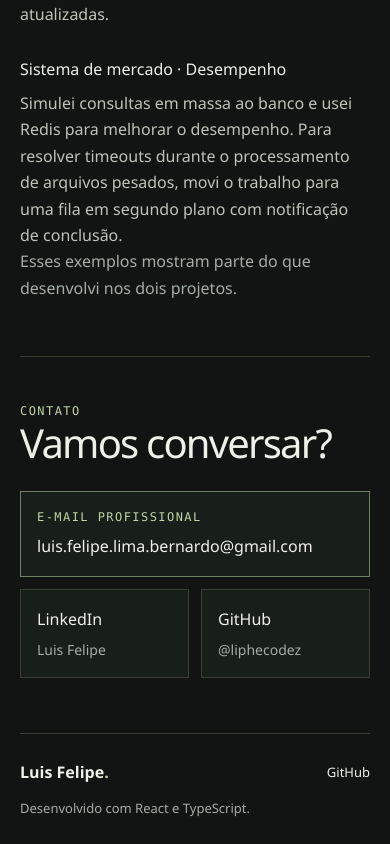
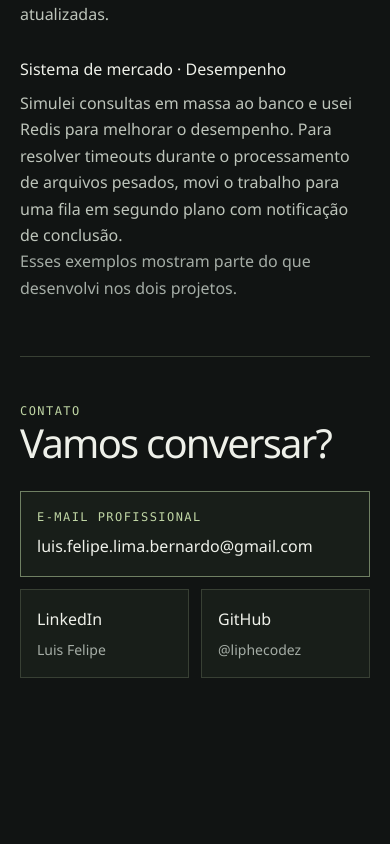
Before and after one commit to liphecodez/liphecodez.github.io, a React (Vite) app: page / in a window 390 px wide. Shown: the part 4806-5650 px from the top of the page. After the commit the page ends 5539 px from the top, so only its background shows below. Built offline with nearby package versions, Linux system fonts and the light colour scheme.

Commit message:
refactor: remove redundant site footer

```diff
--- a/src/App.tsx
+++ b/src/App.tsx
@@ -511,15 +511,6 @@ export default function App() {
           </a>
         </main>
       )}
-      <footer className="site-footer shell">
-        <a className="footer-name" href="/">
-          Luis Felipe<span className="text-accent">.</span>
-        </a>
-        <p>Desenvolvido com React e TypeScript.</p>
-        <a href={github} target="_blank" rel="noreferrer">
-          GitHub
-        </a>
-      </footer>
     </>
   );
 }
--- a/src/styles.css
+++ b/src/styles.css
@@ -603,22 +603,6 @@ h3 {
 .contact-email a {
   border-color: #6f8063;
 }
-.site-footer {
-  border-top: 1px solid #384034;
-  min-height: 100px;
-  display: flex;
-  align-items: center;
-  justify-content: space-between;
-  gap: 25px;
-  font-size: 0.8125rem;
-}
-.site-footer p {
-  color: #a5ada6;
-}
-.footer-name {
-  font-size: 1rem;
-  font-weight: 600;
-}
 .project-page {
   padding-top: 40px;
 }
@@ -957,15 +941,6 @@ h3 {
     grid-template-columns: 1fr;
     gap: 25px;
   }
-  .site-footer {
-    flex-wrap: wrap;
-    gap: 12px;
-    padding-block: 25px;
-  }
-  .site-footer p {
-    order: 3;
-    width: 100%;
-  }
   .project-heading {
     padding-top: 40px;
   }
```
